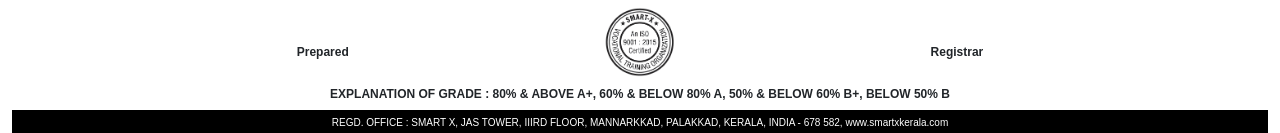
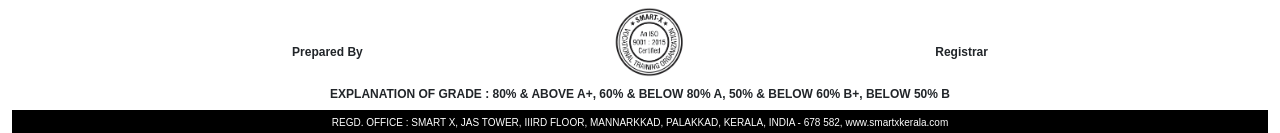
Before and after one commit to muhammadyounus-a/Smart, a plain HTML site: page Table/table2.html in a window 1280 px wide. Shown: the part 828-961 px from the top of the page. Drawn offline with nearby package versions, Linux system fonts and the light colour scheme; a web font is replaced by a local one.

Commit message:
issue fixed

```diff
--- a/Table/table2.html
+++ b/Table/table2.html
@@ -87,7 +87,7 @@
 
                 <footer>
                     <div class="isoDev">
-                        <p>Prepared</p>
+                        <p>Prepared By</p>
                         <img class="img-fluid" src="assets/images/iso-img.png" alt="">
                         <p>Registrar</p>
                     </div>
```
Also changed, not shown: Table/index.html (+1 -2 lines).
